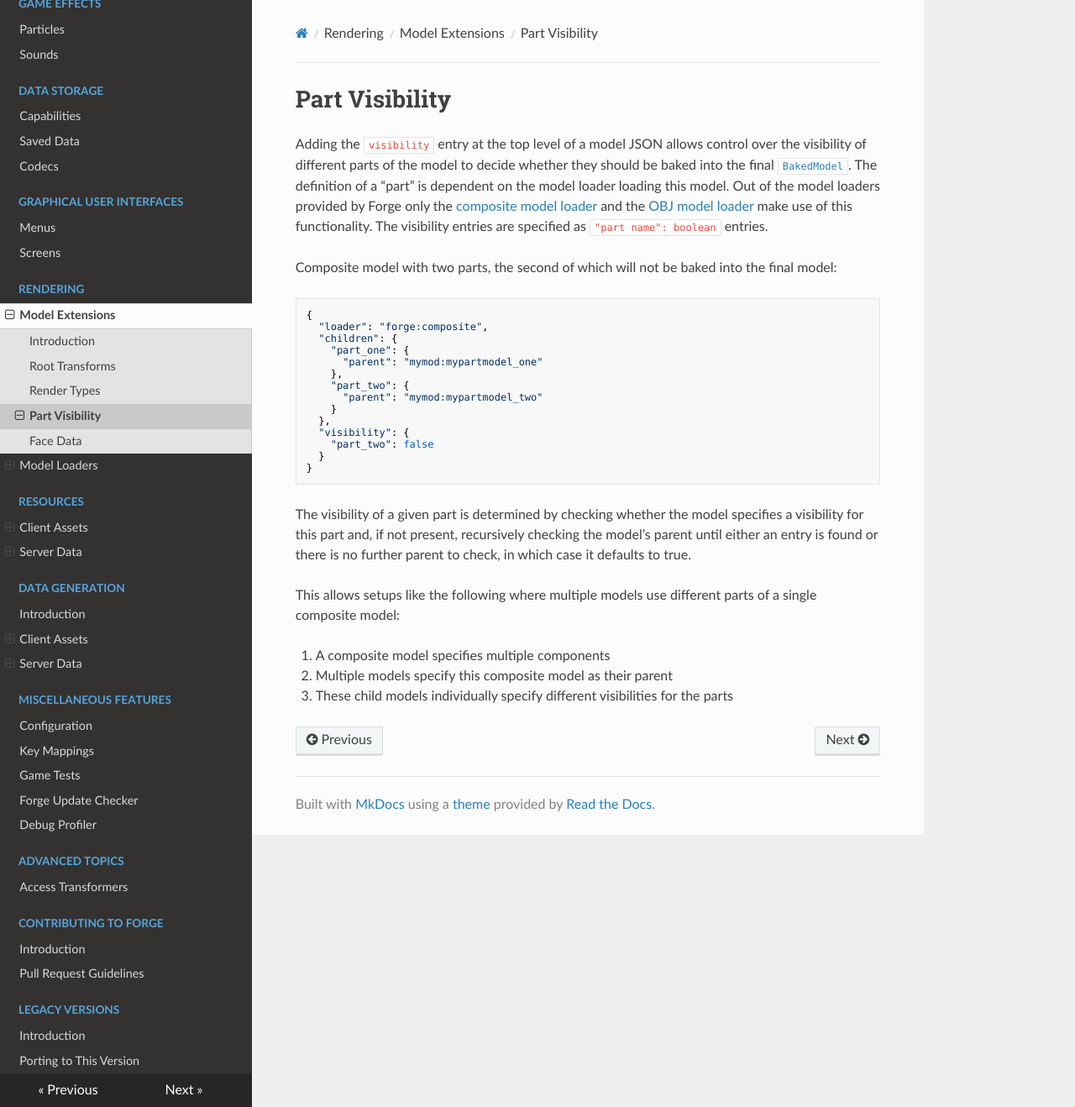
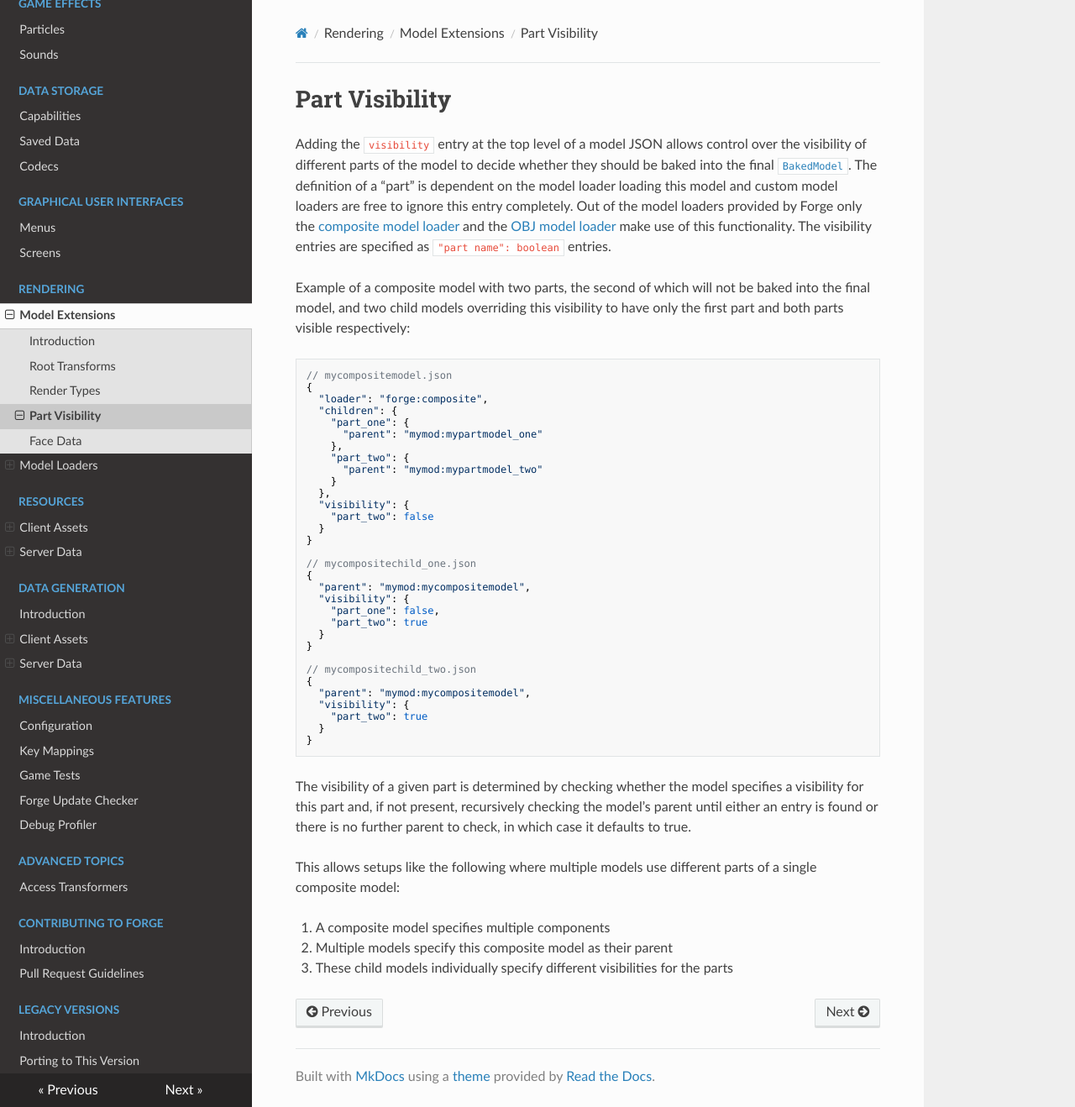
Before and after one commit to MinecraftForge/Documentation, an MkDocs documentation site: the page built from docs/rendering/modelextensions/visibility.md, in a window 1280 px wide and 1318 px high. Shown: the whole window at 84% size. Built offline with MkDocs 1.6.1, drawn with Linux system fonts in a browser that asks for light colours; nearby versions of some CDN libraries.

Commit message:
Second round of comments

````diff
--- a/docs/rendering/modelextensions/visibility.md
+++ b/docs/rendering/modelextensions/visibility.md
@@ -1,10 +1,11 @@
 Part Visibility
 ===============
 
-Adding the `visibility` entry at the top level of a model JSON allows control over the visibility of different parts of the model to decide whether they should be baked into the final [`BakedModel`][bakedmodel]. The definition of a "part" is dependent on the model loader loading this model. Out of the model loaders provided by Forge only the [composite model loader][composite] and the [OBJ model loader][obj] make use of this functionality. The visibility entries are specified as `"part name": boolean` entries.
+Adding the `visibility` entry at the top level of a model JSON allows control over the visibility of different parts of the model to decide whether they should be baked into the final [`BakedModel`][bakedmodel]. The definition of a "part" is dependent on the model loader loading this model and custom model loaders are free to ignore this entry completely. Out of the model loaders provided by Forge only the [composite model loader][composite] and the [OBJ model loader][obj] make use of this functionality. The visibility entries are specified as `"part name": boolean` entries.
 
-Composite model with two parts, the second of which will not be baked into the final model:
+Example of a composite model with two parts, the second of which will not be baked into the final model, and two child models overriding this visibility to have only the first part and both parts visible respectively:
 ```js
+// mycompositemodel.json
 {
   "loader": "forge:composite",
   "children": {
@@ -17,6 +18,23 @@ Composite model with two parts, the second of which will not be baked into the f
   },
   "visibility": {
     "part_two": false
+  }
+}
+
+// mycompositechild_one.json
+{
+  "parent": "mymod:mycompositemodel",
+  "visibility": {
+    "part_one": false,
+    "part_two": true
+  }
+}
+
+// mycompositechild_two.json
+{
+  "parent": "mymod:mycompositemodel",
+  "visibility": {
+    "part_two": true
   }
 }
 ```
````
Also changed, not shown: docs/rendering/modelextensions/facedata.md (+6 -3 lines), docs/rendering/modelextensions/rendertypes.md (+7 -3 lines), docs/rendering/modelextensions/transforms.md (+3 -1 lines), docs/rendering/modelextensions/ambientocclusion_annotated.png (added).
